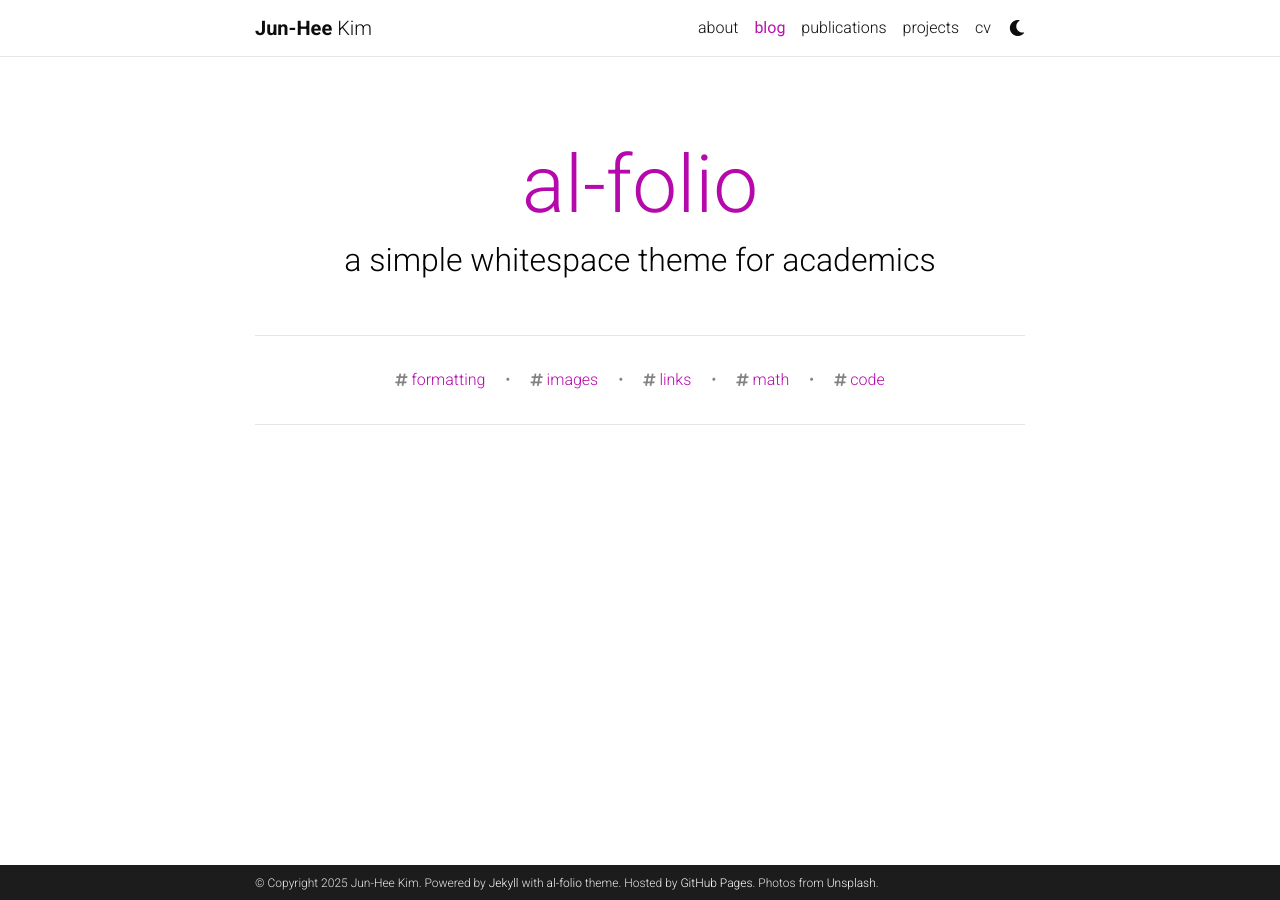
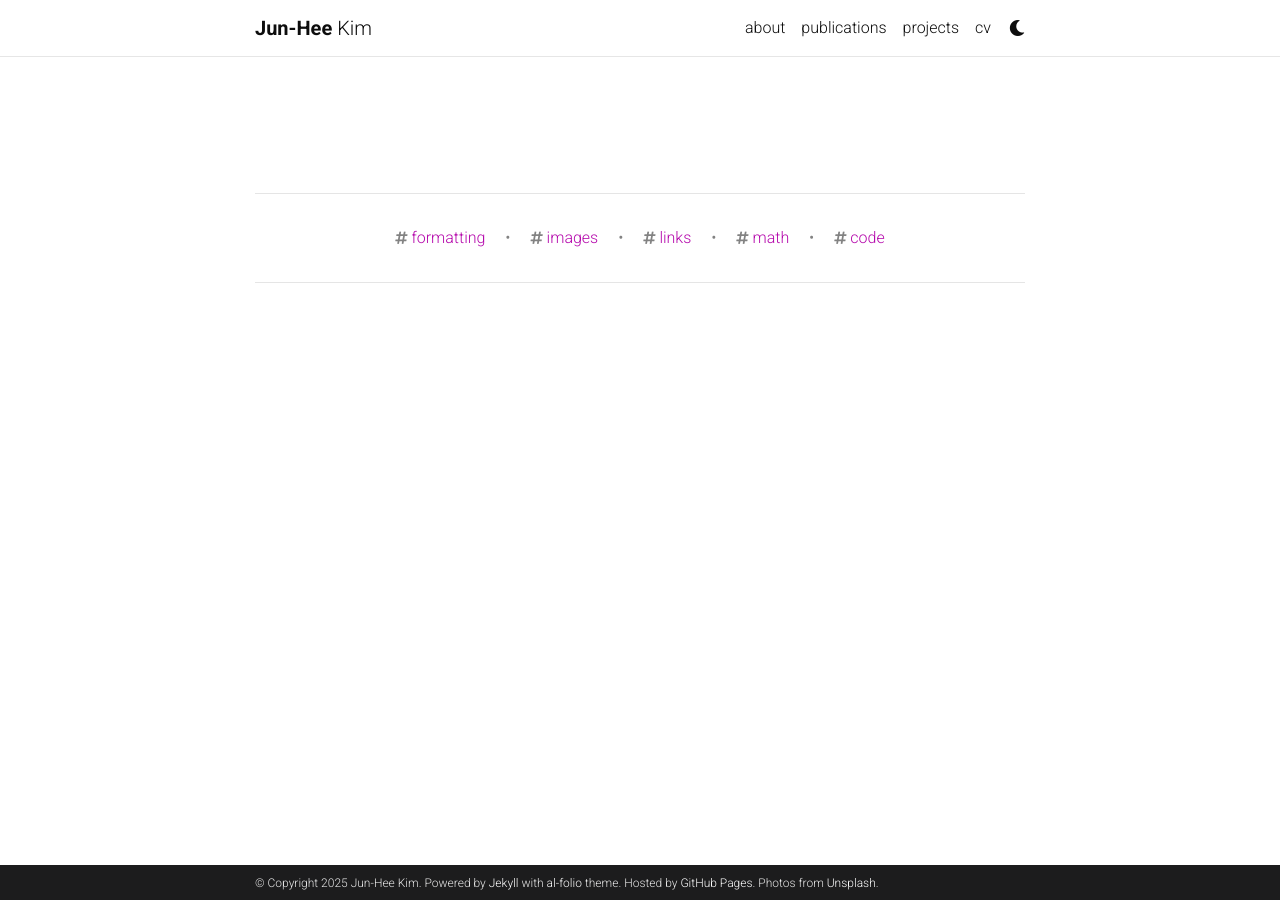
Before and after one commit to junheeeeeee/junheeeeeee.github.io, a Jekyll site: the page built from blog/index.html, in a window 1280 px wide. Built offline with Jekyll 4.4.1, drawn with Linux system fonts in a browser that asks for light colours; the list of posts is cut into pages by our own code; comment, search, counter and statistics services are not loaded; a style sheet for code colours, icons or effects is not loaded.

Commit message:
Update _config.yml

```diff
--- a/_config.yml
+++ b/_config.yml
@@ -75,7 +75,7 @@
 gitlab_username: # your GitLab user name
 twitter_username: # your Twitter handle
 mastodon_username: # your mastodon instance+username in the format instance.tld/@username
-linkedin_username: un-hee-kim-623b501a6 # your LinkedIn user name
+linkedin_username: jun-hee-kim-623b501a6 # your LinkedIn user name
 telegram_username: # your Telegram user name
 scholar_userid: bItY21sAAAAJ # your Google Scholar ID
 semanticscholar_id: # your Semantic Scholar ID
@@ -104,7 +104,6 @@
 discord_id: # your discord id (18-digit unique numerical identifier)
 
 contact_note: >
-  You can even add a little note about which of these is the best way to reach you.
 
 # -----------------------------------------------------------------------------
 # Analytics and search engine verification
@@ -120,10 +119,10 @@
 # Blog
 # -----------------------------------------------------------------------------
 
-blog_name: al-folio # blog_name will be displayed in your blog page
-blog_nav_title: blog # your blog must have a title for it to be displayed in the nav bar
-blog_description: a simple whitespace theme for academics
-permalink: /blog/:year/:title/
+blog_name: # blog_name will be displayed in your blog page
+blog_nav_title: # your blog must have a title for it to be displayed in the nav bar
+blog_description:
+permalink:
 
 # Pagination
 pagination:
```
